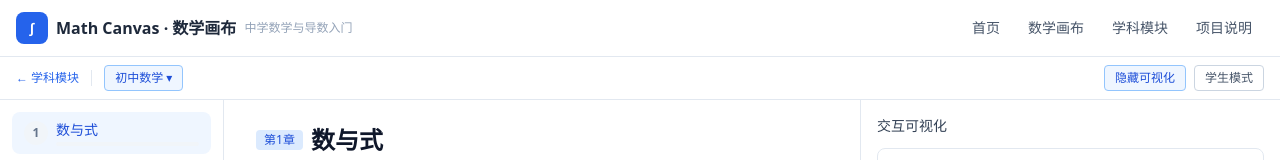
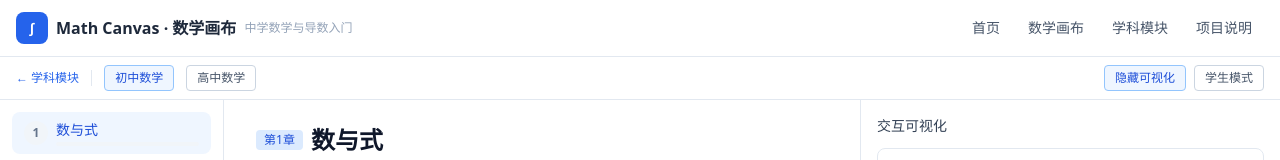
Before and after one commit to RAINJADE-2007/Math-Canvas, a Next.js app: page /subjects/middle-school in a window 1280 px wide. Shown: the top 160 px of the page. Built offline with nearby package versions, Linux system fonts and the light colour scheme.

Commit message:
feat: 初高中数学页面双向自由切换
初中数学头部新增「高中数学」按钮直达，高中数学头部新增「初中数学」按钮返回。统一的阶段按钮替代原有下拉菜单。

```diff
--- a/src/app/subjects/middle-school/page.tsx
+++ b/src/app/subjects/middle-school/page.tsx
@@ -2,7 +2,7 @@
 
 import { useState, useMemo, useCallback, useEffect } from "react";
 import Link from "next/link";
-import type { MiddleStage, MiddleChapter, MiddleKnowledgePoint } from "@/math-engine/middle-school/course/types";
+import type { MiddleStage, MiddleChapter } from "@/math-engine/middle-school/course/types";
 import { JUNIOR_STAGE } from "@/math-engine/middle-school/course/junior-course-data";
 import { LatexView } from "@/components/common/LatexView";
 import { VectorCanvas } from "@/components/linear-algebra/VectorCanvas";
@@ -48,9 +48,8 @@ export default function MiddleSchoolPage() {
   const [teacherMode, setTeacherMode] = useState(false);
   const [sidebarOpen, setSidebarOpen] = useState(false);
   const [showVisual, setShowVisual] = useState(true);
-  const [showStagePicker, setShowStagePicker] = useState(false);
 
-  const sp = stage === "junior" ? progress.junior : progress.senior;
+  const sp = progress.junior;
   const chapters = useMemo(() => (stage === "junior" ? JUNIOR_STAGE.chapters : []), [stage]);
   const [currentChId, setCurrentChId] = useState(sp.lastChapter || chapters[0]?.id || "");
   const [pointIdx, setPointIdx] = useState(sp.lastPointIndex);
@@ -118,15 +117,8 @@ export default function MiddleSchoolPage() {
         <div className="flex items-center gap-3">
           <Link href="/subjects" className="text-xs text-primary-600 hover:underline">← 学科模块</Link>
           <span className="h-4 w-px bg-slate-200" />
-          <button onClick={() => setShowStagePicker(!showStagePicker)} className={`rounded border px-2.5 py-1 text-xs font-medium ${stage === "junior" ? "border-primary-300 bg-primary-50 text-primary-700" : "border-slate-300 text-slate-600"}`}>
-            {stage === "junior" ? "初中数学" : "高中数学"} ▾
-          </button>
-          {showStagePicker && (
-            <div className="absolute left-[180px] top-[52px] z-50 rounded-lg border border-slate-200 bg-white p-2 shadow-lg">
-              <button onClick={() => { switchStage("junior"); setShowStagePicker(false); }} className={`block w-full rounded px-3 py-2 text-left text-sm ${stage === "junior" ? "bg-primary-50 text-primary-700" : "text-slate-600 hover:bg-slate-50"}`}>初中数学</button>
-              <Link href="/subjects/middle-school/senior" className="block w-full rounded px-3 py-2 text-left text-sm text-slate-600 hover:bg-slate-50" onClick={() => setShowStagePicker(false)}>高中数学 →</Link>
-            </div>
-          )}
+          <span className="rounded border border-primary-300 bg-primary-50 px-2.5 py-1 text-xs font-medium text-primary-700">初中数学</span>
+          <Link href="/subjects/middle-school/senior" className="rounded border border-slate-300 px-2.5 py-1 text-xs font-medium text-slate-600 hover:bg-slate-50">高中数学</Link>
         </div>
         <div className="flex items-center gap-2">
           <button onClick={() => setShowVisual(!showVisual)} className={`rounded border px-2.5 py-1 text-xs ${showVisual ? "border-primary-300 bg-primary-50 text-primary-700" : "border-slate-300 text-slate-600"}`}>{showVisual ? "隐藏可视化" : "显示可视化"}</button>
--- a/src/app/subjects/middle-school/senior/page.tsx
+++ b/src/app/subjects/middle-school/senior/page.tsx
@@ -80,8 +80,10 @@ export default function SeniorMathPage() {
     <div className="mx-auto flex min-h-[calc(100vh-108px)] max-w-[1600px] flex-col">
       <div className="flex items-center justify-between border-b border-slate-200 bg-white px-4 py-2">
         <div className="flex items-center gap-3">
-          <Link href="/subjects/middle-school" className="text-xs text-primary-600 hover:underline">← 中学数学</Link>
+          <Link href="/subjects" className="text-xs text-primary-600 hover:underline">← 学科模块</Link>
           <span className="h-4 w-px bg-slate-200" />
+          <Link href="/subjects/middle-school" className={`rounded border px-2.5 py-1 text-xs font-medium border-slate-300 text-slate-600 hover:bg-slate-50`}>初中数学</Link>
+          <span className="rounded border border-primary-300 bg-primary-50 px-2.5 py-1 text-xs font-medium text-primary-700">高中数学</span>
           <span className="text-sm font-semibold text-slate-800">高中数学</span>
         </div>
         <div className="flex items-center gap-2">
```
